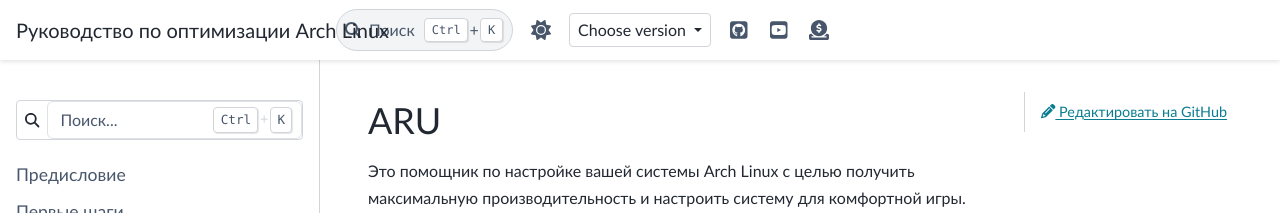
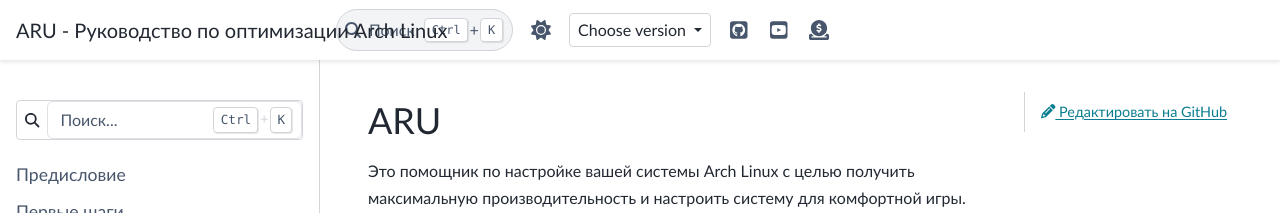
Before and after one commit to ventureoo/ARU, a Sphinx documentation site: the page built from docs/index.rst, in a window 1280 px wide. Shown: the top 213 px of the page. Built offline with Sphinx 7.4.7 and the PyData theme 0.15.4, drawn with Linux system fonts in a browser that asks for light colours.

Commit message:
sphinx: Change the HTML title

```diff
--- a/docs/conf.py
+++ b/docs/conf.py
@@ -67,7 +67,7 @@
 #
 html_theme = 'pydata_sphinx_theme'
 
-html_title = 'Руководство по оптимизации Arch Linux'
+html_title = 'ARU - Руководство по оптимизации Arch Linux'
 
 html_theme_options = {
     "navbar_center": [],
```
